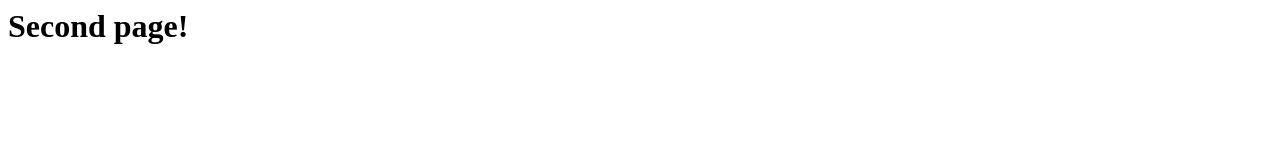
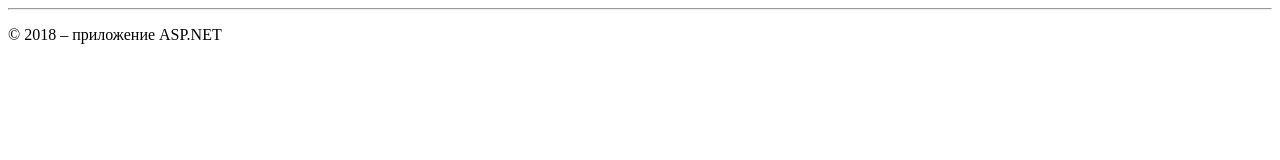
Before and after one commit to YaKrivtsova/test-frontend, a website: page index.html in a window 1280 px wide. Drawn offline with Linux system fonts and the light colour scheme.

Commit message:
Update index.html

```diff
--- a/index.html
+++ b/index.html
@@ -1 +1,22 @@
-<h1>Second page!</h1>
+<!DOCTYPE html>
+<html>
+<head>
+<meta http-equiv="Content-Type" content="text/html; charset=utf-8"/>
+    <meta charset="utf-8" />
+    <meta name="viewport" content="width=device-width, initial-scale=1.0">
+    <title>Yakipedia</title>
+</head>
+<body>
+    <div>
+
+    </div>
+    <div>
+
+        <hr />
+        <footer>
+            <p>&copy; 2018 – приложение ASP.NET</p>
+        </footer>
+    </div>
+
+</body>
+</html>
```
